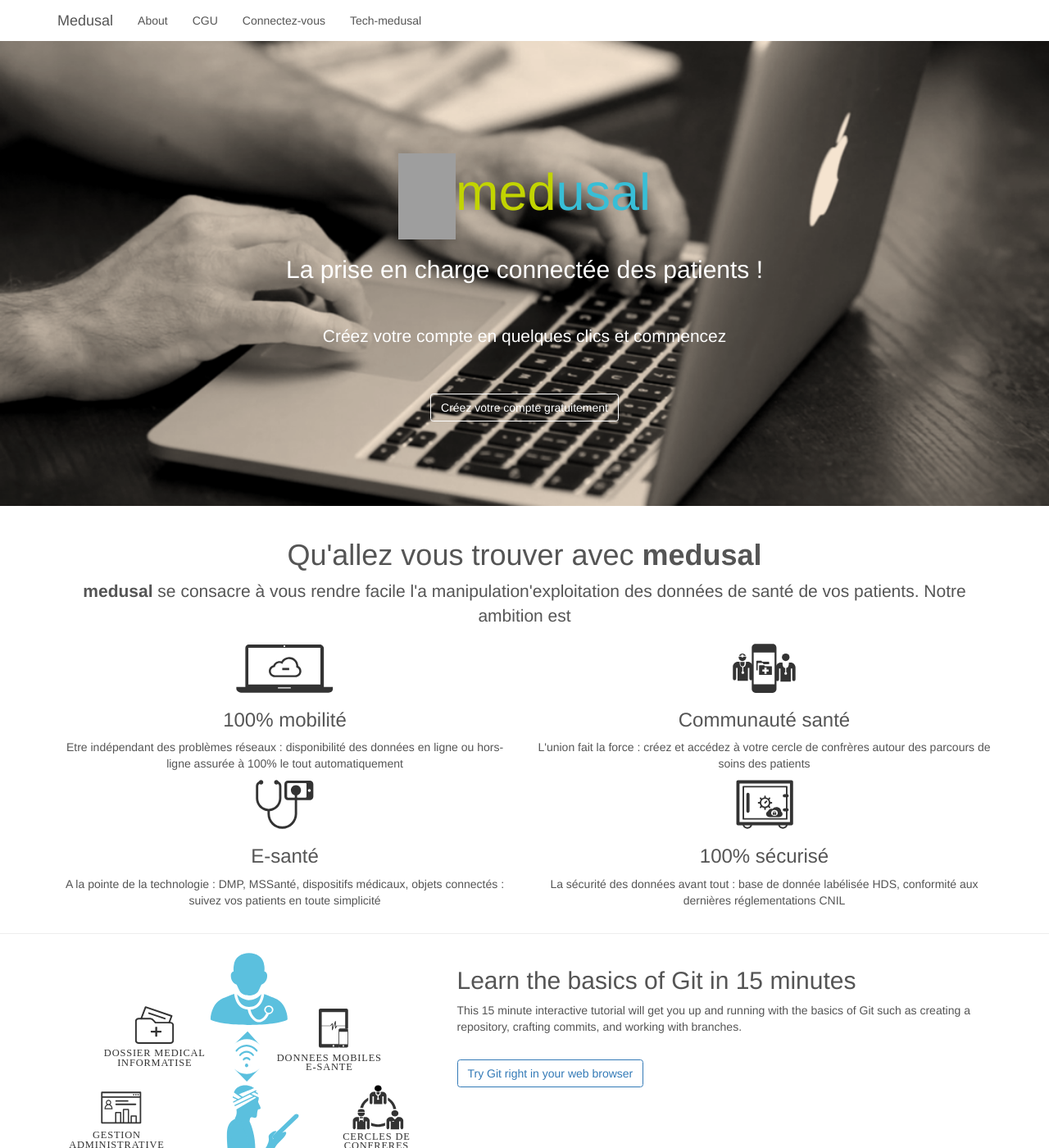
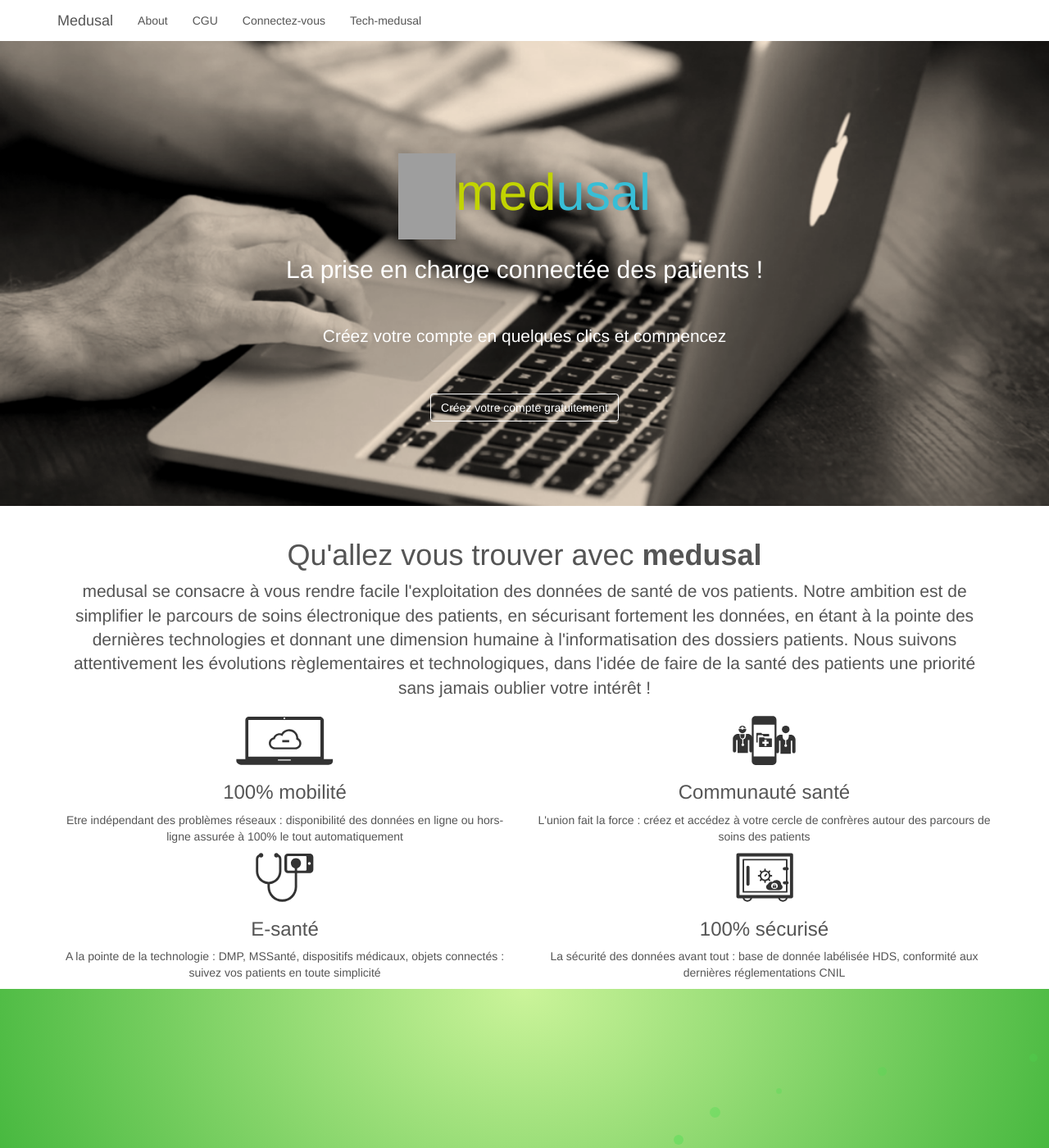
Before and after one commit to medusal/medusal.github.io, a Jekyll site: the page built from index.html, in a window 1280 px wide and 1400 px high. Shown: the whole window at 82% size. Built offline with Jekyll 4.4.1, drawn with Linux system fonts in a browser that asks for light colours; grey boxes are pictures that could not be loaded.

Commit message:
Update index.html

```diff
--- a/index.html
+++ b/index.html
@@ -20,55 +20,35 @@ layout: home
     </br>
     <h1>Qu'allez vous trouver avec <b>medusal</b></h1>
     <p class="lead">
-      <b>medusal</b> se consacre à vous rendre facile l'a manipulation'exploitation des données de santé de vos patients.
-      Notre ambition est
+      medusal se consacre à vous rendre facile l'exploitation des données de santé de vos patients.
+      Notre ambition est de simplifier le parcours de soins électronique des patients, en sécurisant fortement les données, en étant à la pointe des dernières technologies et donnant une dimension humaine à l'informatisation des dossiers patients.
+      Nous suivons attentivement les évolutions règlementaires et technologiques, dans l'idée de faire de la santé des patients une priorité sans jamais oublier votre intérêt !
     </p>
     <div class="row">
-      <div class="col-xs-12 col-sm-6 col-sm-3">
+      <div class="col-xs-12 col-md-6 col-sm-3">
         <img src="css/img/home/cloud-connected.svg" height="60px" />
         <h3>100% mobilité</h3>
         <p>Etre indépendant des problèmes réseaux : disponibilité des données en ligne ou hors-ligne assurée à 100% le tout automatiquement</p>
       </div>
-      <div class="col-xs-12 col-sm-6 col-sm-3">
+      <div class="col-xs-12 col-md-6 col-sm-3">
         <img src="css/img/home/community.svg" height="60px" />
         <h3>Communauté santé</h3>
         <p>L'union fait la force : créez et accédez à votre cercle de confrères autour des parcours de soins des patients</p>
       </div>
-      <div class="col-xs-12 col-sm-6 col-sm-3">
+      <div class="col-xs-12 col-md-6 col-sm-3">
         <img src="css/img/home/e-health.svg" height="60px" />
         <h3>E-santé</h3>
         <p>A la pointe de la technologie : DMP, MSSanté, dispositifs médicaux, objets connectés : suivez vos patients en toute simplicité</p>
       </div>
-      <div class="col-xs-12 col-sm-6 col-sm-3">
+      <div class="col-xs-12 col-md-6 col-sm-3">
         <img src="css/img/home/secure.svg" height="60px" />
-        <h3>100%  sécurisé</h3>
+        <h3>100% sécurisé</h3>
         <p>La sécurité des données avant tout : base de donnée labélisée HDS, conformité aux dernières réglementations CNIL</p>
       </div>
       </br></br>
     </div>
 
   </section>
-  <hr/>
-  <section>
-    <div class="container learn-git">
-      <div class="row">
-        <div class="col-xs-12 col-md-5">
-          <img src="css/img/home/central-medusal-fr-transp.svg" alt="" style="width:100%">
-        </div>
-        <div class="col-xs-12 col-md-7">
-          <h2 class="display-heading-2">Learn the basics of Git in 15 minutes</h2>
-          <p>This 15 minute interactive tutorial will get you up and running with the basics of Git such as creating a repository, crafting commits, and working with branches.</p>
-          <br>
-          <p>
-            <a href="/about" class="btn btn-outline-primary">
-              Try Git right in your web browser
-            </a>
-          </p>
-        </div>
-      </div>
-    </div>
-  </section>
-
   <section class="green-light bubbles " style="height: 500px">
   </section>
 </div>
```
